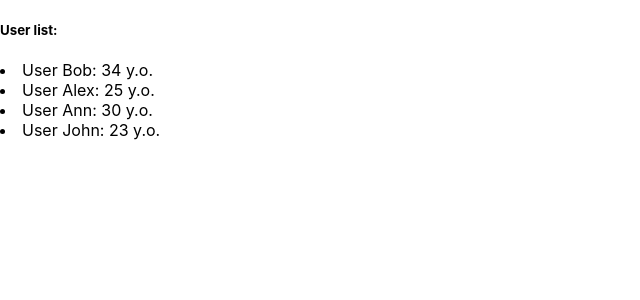
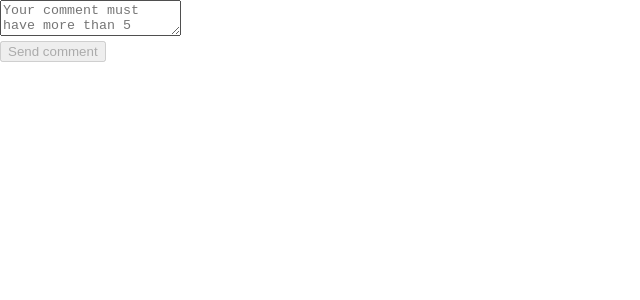
Before and after one commit to Sikstep/monday_1exam, a React (Create React App) app: page / in a window 1280 px wide. Shown: the top 300 px of the page, without its empty margins (0-640 px from the left). Built offline with nearby package versions, Linux system fonts and the light colour scheme.

Commit message:
Tuesday -1st exam

```diff
--- a/src/index.tsx
+++ b/src/index.tsx
@@ -1,45 +1,48 @@
-import React, {useState} from 'react';
+import React, { ChangeEvent, useState } from 'react';
 import ReactDOM from 'react-dom';
 import './index.css';
 
-type UserType = {
-    id: number
-    name: string
-    age: number
-}
+function LongCommentChecker() {
+    const minSizeComment = 5
+    const [isCommentReady, setIsCommentReady] = useState<boolean>(false)
+    const [comment, setComment] = useState<string>('')
 
-function User(props: UserType) {
-    return (
-        <li>User {props.name}: {props.age} y.o.</li>
-    )
-}
+    const onClickSendComment = () => {
+        if (comment.length > minSizeComment) {
+            setComment('')
+        }
+    }
+    const onChangeHandler = (e: ChangeEvent<HTMLTextAreaElement>) => {
+        const newComment = e.currentTarget.value
+        if (newComment.length > minSizeComment) {
+            setIsCommentReady(true)
+        } else {
+            setIsCommentReady(false)
+        }
+        setComment(newComment)
+    }
 
-function UsersList() {
-    const state = [
-        {id: 1, name: "Bob", age: 34},
-        {id: 2, name: "Alex", age: 25},
-        {id: 3, name: "Ann", age: 30},
-        {id: 4, name: "John", age: 23},
-    ]
-    const users = [
-        {id: 1, userName: "Bob", age: 34},
-        {id: 2, userName: "Alex", age: 25},
-        {id: 3, userName: "Ann", age: 30},
-        {id: 4, userName: "John", age: 23},
-    ]
-
-    const [usersList, setUsersList] = useState<Array<UserType>>(state)
     return (
         <main>
-            <h5>User list:</h5>
-            <p>{usersList.map(User)}</p>
+            <textarea
+                placeholder={'Your comment must have more than 5 charters'}
+                value={comment}
+                onChange={onChangeHandler}
+            />
+            <div>
+                <button
+                    disabled={!isCommentReady}
+                    onClick={onClickSendComment}>
+                    Send comment
+                </button>
+            </div>
         </main>
     )
 }
 
-ReactDOM.render(
-    <UsersList/>, document.getElementById('root')
-);
-// Что надо написать вместо XXX, чтобы код работал?
-// ❗ Если мы отмапим массив, то должны увидеть данные пользователей
-// ❗ Ответ дать минимально возможным объёмом кода
+ReactDOM.render(<LongCommentChecker/>, document.getElementById('root'));
+
+// Что нужно написать вместо XXX, чтобы кнопка отправки комментария отрабатывала верно:
+// первоначально кнопка должна быть в состоянии disable, а после успешного выполнения условия
+// (комментарий должен быть больше 5 символов) должна раздизаблиться.
+// ❗ Ответ необходимо дать на основании данных (переменных), которые уже есть в коде
```
